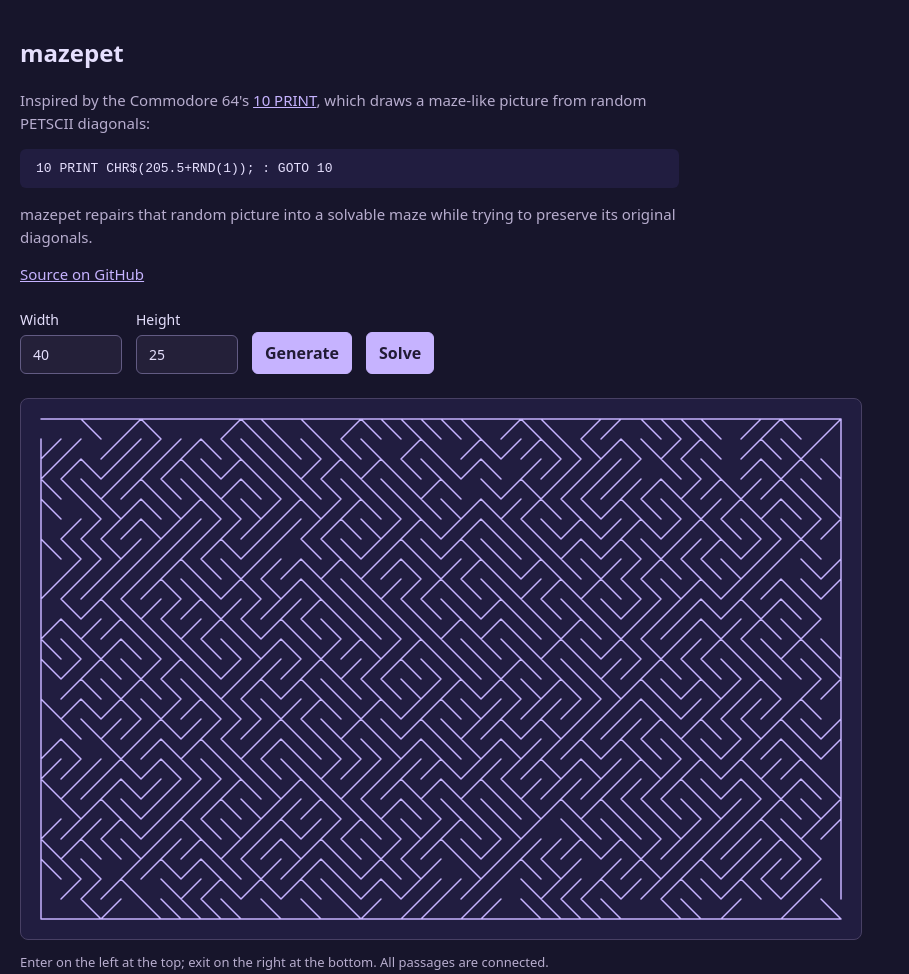
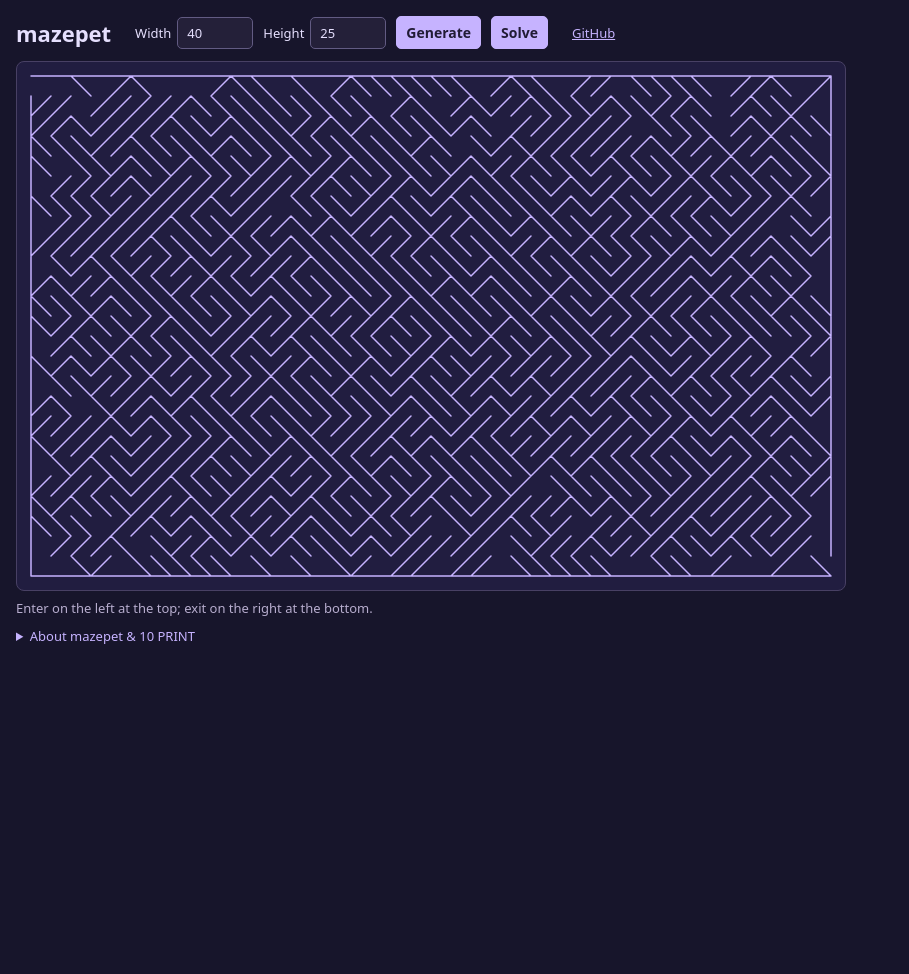
Before and after one commit to CarlKCarlK/mazepet, a plain HTML site: page index.html in a window 1280 px wide. Shown: the whole page, without its empty margins (0-909 px from the left). After the commit the page ends 800 px from the top, so only its background shows below. Drawn offline with Linux system fonts and the light colour scheme.

Commit message:
Make maze the focus with compact controls and collapsible about text

```diff
--- a/index.html
+++ b/index.html
@@ -5,38 +5,49 @@
 <title>mazepet</title>
 <style>
   :root { color-scheme: dark; font-family: system-ui, sans-serif; background: #17152b; color: #e5dffd; }
-  body { margin: 36px 20px; }
-  h1 { font-size: 24px; margin-bottom: 20px; font-weight: 600; }
-  form { display: flex; flex-wrap: wrap; align-items: end; gap: 14px; margin-bottom: 24px; }
-  label { display: grid; gap: 6px; font-size: 14px; }
-  input, button { font: inherit; border-radius: 6px; padding: 9px 12px; }
-  input { width: 76px; border: 1px solid #625b83; background: #242039; color: inherit; }
-  button { background: #c6b3ff; border: 1px solid #c6b3ff; color: #211b35; cursor: pointer; font-weight: 600; }
+  body { margin: 16px; }
+  header { display: flex; flex-wrap: wrap; align-items: center; gap: 12px 24px; margin-bottom: 12px; }
+  h1 { font-size: 22px; margin: 0; font-weight: 600; }
+  form { display: flex; flex-wrap: wrap; align-items: center; gap: 10px; margin: 0; }
+  label { display: flex; align-items: center; gap: 6px; font-size: 13px; }
+  input, button { font: inherit; border-radius: 5px; padding: 6px 9px; }
+  input { width: 56px; border: 1px solid #625b83; background: #242039; color: inherit; }
+  button { background: #c6b3ff; border: 1px solid #c6b3ff; color: #211b35; cursor: pointer; font-size: 14px; font-weight: 600; }
   button:hover { background: #ddd0ff; }
-  button:focus-visible, input:focus-visible { outline: 2px solid white; outline-offset: 3px; }
-  .viewport { width: max-content; padding: 16px; background: #211d40; border: 1px solid #484064; border-radius: 8px; }
+  button:focus-visible, input:focus-visible, a:focus-visible, summary:focus-visible { outline: 2px solid white; outline-offset: 3px; }
+  .source { font-size: 13px; }
+  a { color: #c6b3ff; }
+  .viewport { width: max-content; padding: 10px; background: #211d40; border: 1px solid #484064; border-radius: 8px; }
   canvas { display: block; }
-  p { font-size: 13px; color: #b7adce; }
-  a { color: #c6b3ff; }
-  .intro { max-width: 72ch; margin-bottom: 24px; }
-  .intro p { font-size: 15px; line-height: 1.5; }
-  .intro pre { white-space: pre-wrap; padding: 12px 16px; background: #211d40; border-radius: 6px; }
+  p { font-size: 13px; color: #b7adce; line-height: 1.5; }
+  .hint { margin: 8px 0; }
+  details { max-width: 72ch; }
+  summary { width: fit-content; cursor: pointer; font-size: 13px; color: #c6b3ff; }
+  details pre { white-space: pre-wrap; padding: 10px 12px; background: #211d40; border-radius: 5px; }
+  @media (max-width: 640px) {
+    header { gap: 10px; }
+    .source { margin-left: auto; }
+    form { order: 1; flex-basis: 100%; }
+  }
 </style>
-<h1>mazepet</h1>
-<div class="intro">
+<header>
+  <h1>mazepet</h1>
+  <form id="controls">
+    <label>Width <input id="width" type="number" min="1" value="40" required></label>
+    <label>Height <input id="height" type="number" min="1" value="25" required></label>
+    <button type="submit">Generate</button>
+    <button id="solve" type="button">Solve</button>
+  </form>
+  <a class="source" href="https://github.com/CarlKCarlK/mazepet">GitHub</a>
+</header>
+<div class="viewport"><canvas id="maze" role="img" aria-label="Diagonal maze with an entrance at the upper left and exit at the lower right"></canvas></div>
+<p class="hint">Enter on the left at the top; exit on the right at the bottom.</p>
+<details>
+  <summary>About mazepet &amp; 10 PRINT</summary>
   <p>Inspired by the Commodore 64's <a href="https://10print.org/">10 PRINT</a>, which draws a maze-like picture from random PETSCII diagonals:</p>
   <pre><code class="language-basic">10 PRINT CHR$(205.5+RND(1)); : GOTO 10</code></pre>
   <p>mazepet repairs that random picture into a solvable maze while trying to preserve its original diagonals.</p>
-  <p><a href="https://github.com/CarlKCarlK/mazepet">Source on GitHub</a></p>
-</div>
-<form id="controls">
-  <label>Width <input id="width" type="number" min="1" value="40" required></label>
-  <label>Height <input id="height" type="number" min="1" value="25" required></label>
-  <button type="submit">Generate</button>
-  <button id="solve" type="button">Solve</button>
-</form>
-<div class="viewport"><canvas id="maze" role="img" aria-label="Diagonal maze with an entrance at the upper left and exit at the lower right"></canvas></div>
-<p>Enter on the left at the top; exit on the right at the bottom. All passages are connected.</p>
+</details>
 <script src="maze.js"></script>
 <script>
   'use strict';
```
